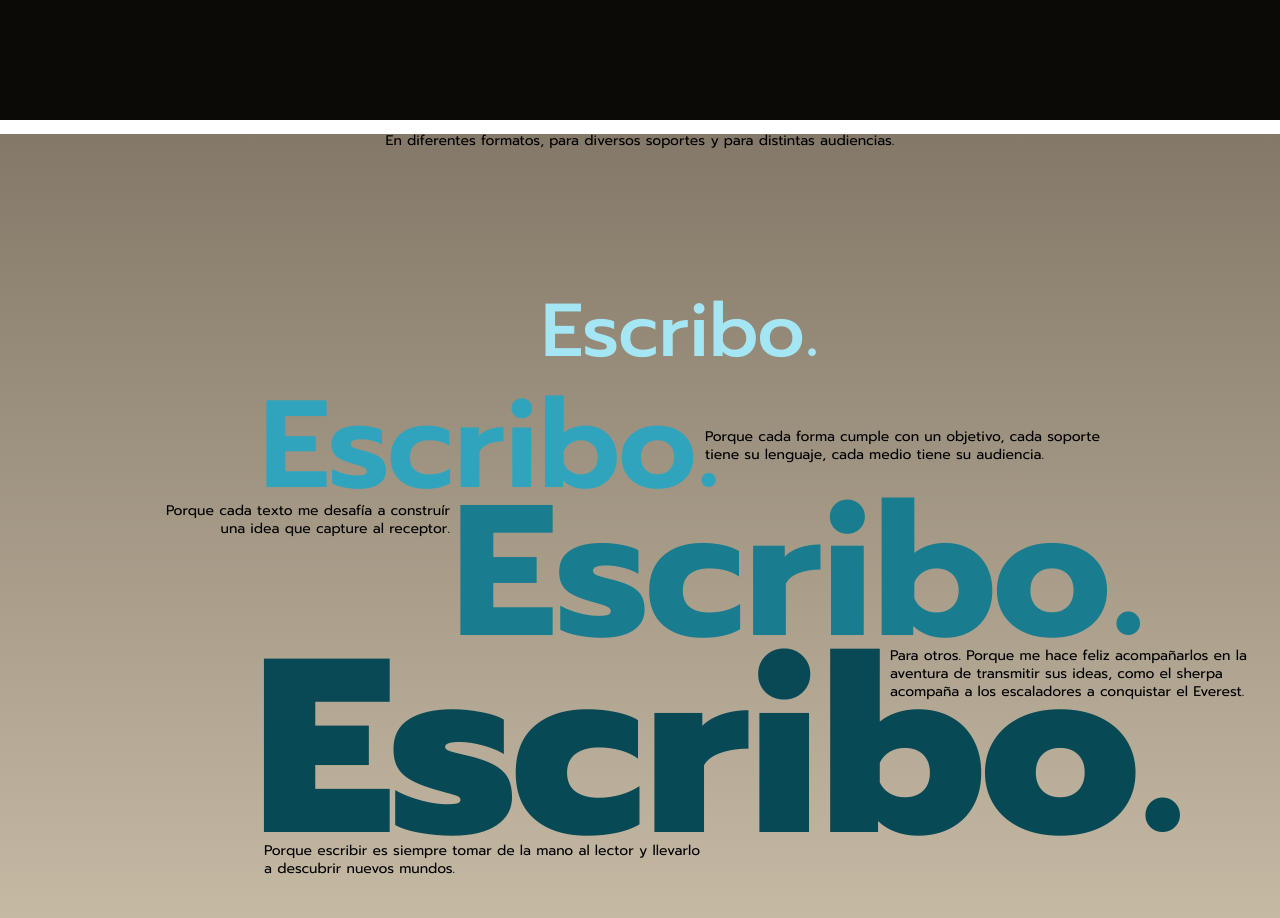
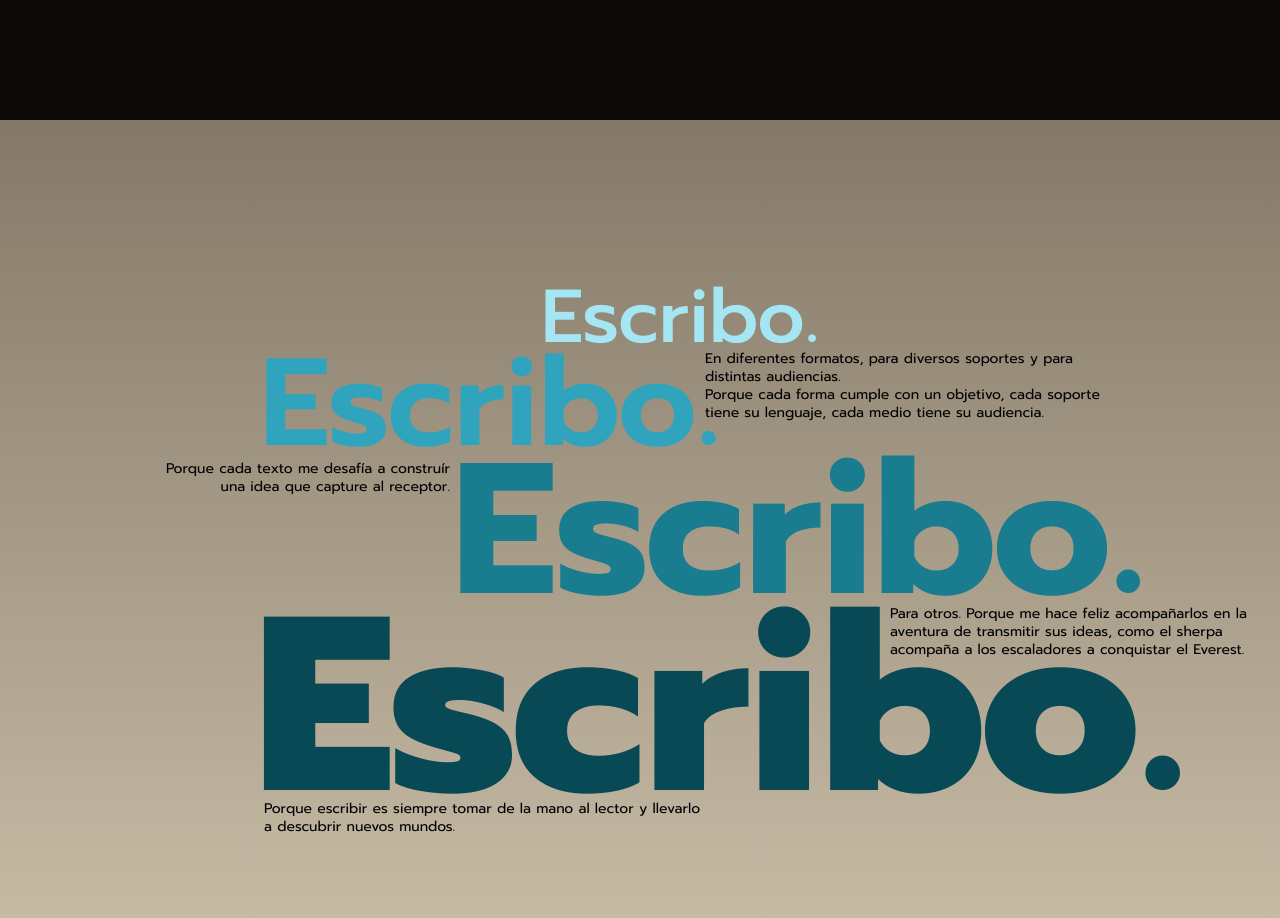
Before and after one commit to AndyCambra/laura, a React (Create React App) app: page / in a window 1280 px wide. Shown: the part 780-1698 px from the top of the page. Built offline with nearby package versions, Linux system fonts and the light colour scheme.

Commit message:
classes fix

```diff
--- a/src/Components/Home/Home.jsx
+++ b/src/Components/Home/Home.jsx
@@ -41,7 +41,7 @@ const Home = () => {
     <section className='section-one' ref={secOneRef}>
         <div className='container-one' >
             <MultiplyObserver className="title-one"/>
-            <p className='copy-one-mobile'>En diferentes formatos, para diversos soportes y para distintas audiencias.</p>
+            <p className='copy-one'>En diferentes formatos, para diversos soportes y para distintas audiencias.</p>
             <p className='copy-one-bis'>Porque cada forma cumple con un objetivo, cada soporte tiene su lenguaje, cada medio tiene su audiencia. </p>
             <MultiplyObserver className="title-two"/>
             <p className='copy-two'>Porque cada texto me desafía a construír una idea que capture al receptor. </p>
```
